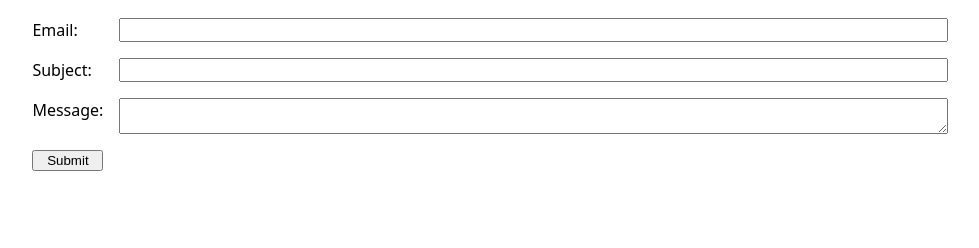
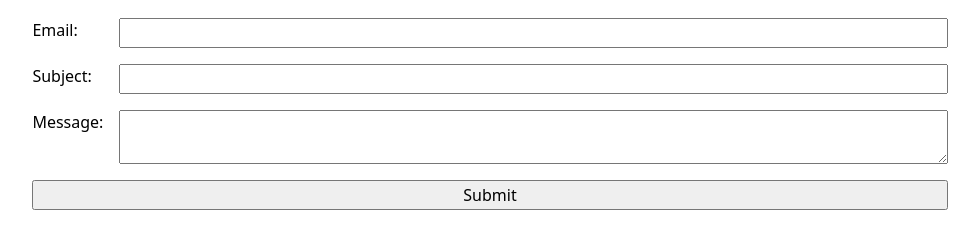
Before and after one commit to machurch/portfolio, a plain HTML site: page contact/index.html in a window 1280 px wide. Shown: the part 172-420 px from the top of the page, without its empty margins (150-1129 px from the left). Drawn offline with Linux system fonts and the light colour scheme.

Commit message:
fixed submit button

```diff
--- a/style.css
+++ b/style.css
@@ -51,11 +51,19 @@ form{
   grid-column: 1 / -1;
   gap: 1em;
   label {
+    font: inherit;
     display: grid;
     grid-template-columns: subgrid;
   }
   button {
-    display: grid;
-    grid-template-columns: subgrid;
+    font: inherit;
+    grid-column: 1/-1;
   }
+  input {
+    font: inherit;
+  }
+  textarea {
+    font: inherit;
+  }
+
 }
```
